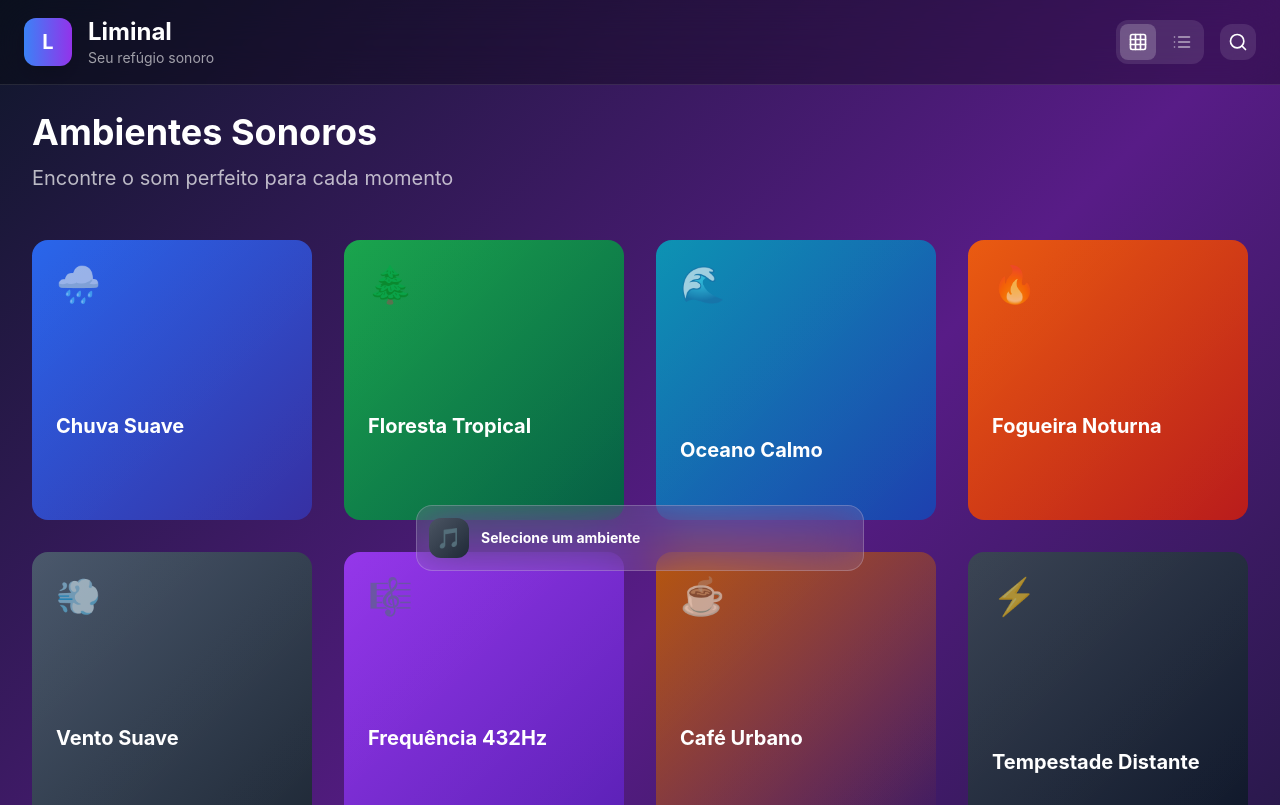
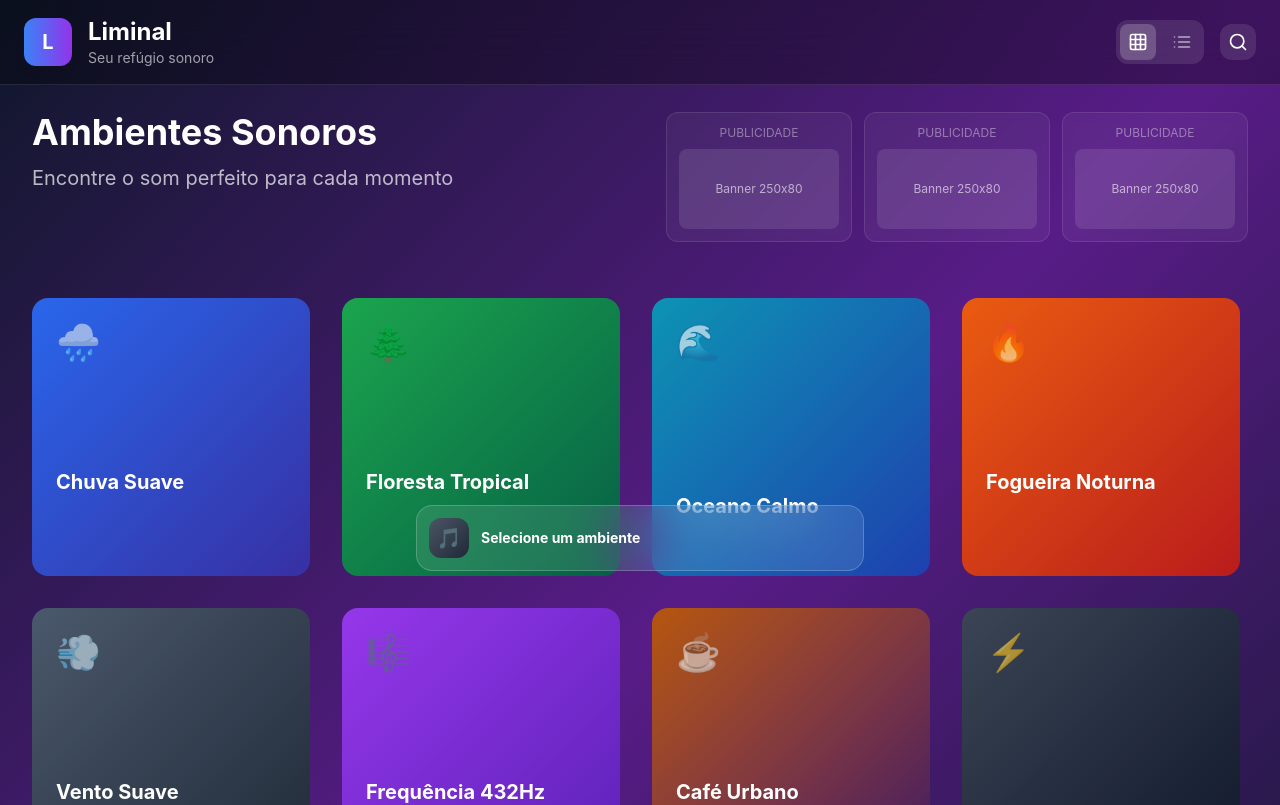
Before and after one commit to gustmtofoli/liminal, a React (Create React App) app: page / in a window 1280 px wide. Shown: the top 805 px of the page. Built offline with nearby package versions, Linux system fonts and the light colour scheme.

Commit message:
feat: ads areas

```diff
--- a/src/App.js
+++ b/src/App.js
@@ -6,7 +6,7 @@ const SoundCardGrid = ({ sound, isActive, onSelect, isPlaying }) => (
   <div
     onClick={() => onSelect(sound)}
     className={`
-      group relative overflow-hidden rounded-2xl cursor-pointer transition-all duration-500 transform hover:scale-105
+      group relative overflow-hidden rounded-2xl cursor-pointer transition-all duration-500 transform hover:scale-[1.02]
       ${isActive ? 'ring-3 ring-blue-400 shadow-2xl shadow-blue-500/25' : 'hover:shadow-xl hover:shadow-black/20'}
       bg-gradient-to-br ${sound.gradient} aspect-square flex flex-col justify-between p-4 sm:p-5 lg:p-6
       before:absolute before:inset-0 before:bg-gradient-to-t before:from-black/30 before:to-transparent before:opacity-0 hover:before:opacity-100 before:transition-opacity before:duration-300
@@ -14,7 +14,7 @@ const SoundCardGrid = ({ sound, isActive, onSelect, isPlaying }) => (
     `}
   >
     <div className="relative z-10 flex justify-between items-start">
-      <div className="text-white/60 text-2xl sm:text-3xl lg:text-4xl group-hover:scale-110 transition-transform duration-300">
+      <div className="text-white/60 text-2xl sm:text-3xl lg:text-4xl group-hover:scale-105 transition-transform duration-300">
         {sound.icon}
       </div>
       {isActive && (
@@ -591,10 +591,10 @@ const FullscreenPlayer = ({ currentSound, isPlaying, onTogglePlay, volume, onVol
       </button>
 
       {/* Player Content */}
-      <div className="relative z-10 max-w-2xl mx-auto text-center px-8">
+      <div className="relative z-10 max-w-2xl mx-auto text-center px-8 -mt-16">
         {/* Sound Icon */}
         <div
-          className={`w-32 h-32 mx-auto mb-8 rounded-full bg-gradient-to-br ${currentSound?.gradient || 'from-purple-600 to-blue-600'} flex items-center justify-center text-6xl shadow-2xl`}
+          className={`w-32 h-32 mx-auto mb-6 rounded-full bg-gradient-to-br ${currentSound?.gradient || 'from-purple-600 to-blue-600'} flex items-center justify-center text-6xl shadow-2xl`}
           style={{
             animation: isPlaying ? 'float 3s ease-in-out infinite' : 'none'
           }}
@@ -603,11 +603,11 @@ const FullscreenPlayer = ({ currentSound, isPlaying, onTogglePlay, volume, onVol
         </div>
 
         {/* Sound Info */}
-        <h1 className="text-white text-4xl font-bold mb-4">{currentSound?.name || 'Ambiente Sonoro'}</h1>
-        <p className="text-white/70 text-xl mb-12">{currentSound?.description || 'Relaxe e aproveite'}</p>
+        <h1 className="text-white text-4xl font-bold mb-3">{currentSound?.name || 'Ambiente Sonoro'}</h1>
+        <p className="text-white/70 text-xl mb-10">{currentSound?.description || 'Relaxe e aproveite'}</p>
 
         {/* Controls */}
-        <div className="flex items-center justify-center gap-6 mb-12">
+        <div className="flex items-center justify-center gap-6 mb-10">
           <button
             onClick={onPreviousSound}
             className="p-4 rounded-full bg-white/20 hover:bg-white/30 transition-all duration-300 transform hover:scale-110"
@@ -645,6 +645,24 @@ const FullscreenPlayer = ({ currentSound, isPlaying, onTogglePlay, volume, onVol
             className="flex-1 h-2 bg-white/20 rounded-lg appearance-none cursor-pointer slider"
           />
           <span className="text-white/70 text-sm w-12">{volume}%</span>
+        </div>
+      </div>
+
+      {/* Ads Area - Bottom of Fullscreen */}
+      <div className="absolute bottom-6 left-6 right-6 z-10">
+        <div className="bg-white/5 backdrop-blur-sm border border-white/10 rounded-xl p-6 text-center max-w-6xl mx-auto">
+          <div className="text-white/40 text-xs mb-4">PUBLICIDADE</div>
+          <div className="flex justify-center gap-4">
+            <div className="bg-white/10 rounded-lg h-24 w-80 flex items-center justify-center">
+              <span className="text-white/60 text-sm">Banner 728x90</span>
+            </div>
+            <div className="bg-white/10 rounded-lg h-24 w-80 flex items-center justify-center">
+              <span className="text-white/60 text-sm">Banner 728x90</span>
+            </div>
+            <div className="bg-white/10 rounded-lg h-24 w-80 flex items-center justify-center">
+              <span className="text-white/60 text-sm">Banner 728x90</span>
+            </div>
+          </div>
         </div>
       </div>
     </div>
@@ -1064,21 +1082,51 @@ const LiminalApp = () => {
           {showSounds && !isPlayerExpanded && (
             <div className={`${isLargeScreen ? 'lg:col-span-3' : 'w-full'} ${!isLargeScreen ? 'mb-32' : ''}`}>
               <div className="mb-8 sm:mb-10 lg:mb-12 text-center sm:text-left">
+                <div className="flex flex-col sm:flex-row sm:items-start sm:justify-between gap-4 sm:gap-6">
+                  {/* Title and Description - Hidden on tablets and below */}
+                  <div className="hidden lg:block">
                     <h2 className="text-white text-2xl sm:text-3xl lg:text-4xl font-bold mb-3">Ambientes Sonoros</h2>
                     <p className="text-white/70 text-base sm:text-lg lg:text-xl">Encontre o som perfeito para cada momento</p>
                   </div>
 
+                  {/* Ads Area - Horizontal for Small Screens */}
+                  {!isLargeScreen && (
+                    <div className="flex gap-3 flex-shrink-0 mx-auto lg:mx-0">
+                      <div className="bg-white/5 backdrop-blur-sm border border-white/10 rounded-xl p-3 text-center">
+                        <div className="text-white/40 text-xs mb-2">PUBLICIDADE</div>
+                        <div className="bg-white/10 rounded-lg h-20 w-40 flex items-center justify-center">
+                          <span className="text-white/60 text-xs">Banner 250x80</span>
+                        </div>
+                      </div>
+
+                      <div className="bg-white/5 backdrop-blur-sm border border-white/10 rounded-xl p-3 text-center">
+                        <div className="text-white/40 text-xs mb-2">PUBLICIDADE</div>
+                        <div className="bg-white/10 rounded-lg h-20 w-40 flex items-center justify-center">
+                          <span className="text-white/60 text-xs">Banner 250x80</span>
+                        </div>
+                      </div>
+
+                      <div className="bg-white/5 backdrop-blur-sm border border-white/10 rounded-xl p-3 text-center hidden lg:block">
+                        <div className="text-white/40 text-xs mb-2">PUBLICIDADE</div>
+                        <div className="bg-white/10 rounded-lg h-20 w-40 flex items-center justify-center">
+                          <span className="text-white/60 text-xs">Banner 250x80</span>
+                        </div>
+                      </div>
+                    </div>
+                  )}
+                </div>
+              </div>
+
+              <div className="overflow-y-auto overflow-x-hidden max-h-[70vh] pr-2 scrollbar-hide pt-2">
+                {viewMode === 'grid' ? (
                   <div className={`
-                transition-all duration-500
-                ${viewMode === 'grid'
-                  ? isLargeScreen
-                    ? 'grid grid-cols-1 sm:grid-cols-2 lg:grid-cols-3 gap-6 lg:gap-8'
-                    : 'grid grid-cols-1 sm:grid-cols-2 lg:grid-cols-3 xl:grid-cols-4 2xl:grid-cols-5 gap-6 lg:gap-8'
-                  : 'space-y-4 max-w-4xl mx-auto'
+                    transition-all duration-500 grid gap-6 lg:gap-8
+                    ${isLargeScreen
+                      ? 'grid-cols-1 sm:grid-cols-2 lg:grid-cols-3'
+                      : 'grid-cols-1 sm:grid-cols-2 lg:grid-cols-3 xl:grid-cols-4 2xl:grid-cols-5'
                     }
                   `}>
                     {filteredSounds.map((sound) => (
-                  viewMode === 'grid' ? (
                       <SoundCardGrid
                         key={sound.id}
                         sound={sound}
@@ -1086,7 +1134,11 @@ const LiminalApp = () => {
                         onSelect={handleSoundSelect}
                         isPlaying={isPlaying && currentSound?.id === sound.id}
                       />
+                    ))}
+                  </div>
                 ) : (
+                  <div className="space-y-4 max-w-4xl mx-auto">
+                    {filteredSounds.map((sound) => (
                       <SoundCardList
                         key={sound.id}
                         sound={sound}
@@ -1094,8 +1146,9 @@ const LiminalApp = () => {
                         onSelect={handleSoundSelect}
                         isPlaying={isPlaying && currentSound?.id === sound.id}
                       />
-                  )
                     ))}
+                  </div>
+                )}
               </div>
             </div>
           )}
@@ -1214,7 +1267,7 @@ const LiminalApp = () => {
           {/* Integrated Player for Large Screens */}
           {isLargeScreen && !isPlayerExpanded && (
             <div className="lg:col-span-1">
-              <div className="sticky top-32">
+              <div className="sticky top-32 space-y-6">
                 <AudioPlayer
                   currentSound={currentSound}
                   isPlaying={isPlaying}
@@ -1230,11 +1283,47 @@ const LiminalApp = () => {
                   sounds={sounds}
                   onSoundSelect={handleSoundSelect}
                 />
+
+                {/* Ads Area */}
+                <div className="bg-white/5 backdrop-blur-sm border border-white/10 rounded-xl p-4 text-center">
+                  <div className="text-white/40 text-xs mb-4">PUBLICIDADE</div>
+                  <div className="space-y-4">
+                    <div className="bg-white/10 rounded-lg h-32 flex items-center justify-center">
+                      <span className="text-white/60 text-sm">Anúncio 300x120</span>
+                    </div>
+                    <div className="bg-white/10 rounded-lg h-48 flex items-center justify-center">
+                      <span className="text-white/60 text-sm">Anúncio 300x180</span>
+                    </div>
+                    <div className="bg-white/10 rounded-lg h-24 flex items-center justify-center">
+                      <span className="text-white/60 text-sm">Banner 300x90</span>
+                    </div>
+                  </div>
+                </div>
               </div>
             </div>
           )}
 
         </div>
+
+        {/* Ads Area Above Footer - Only when carousel is expanded */}
+        {isPlayerExpanded && (
+          <div className="max-w-7xl mx-auto px-4 sm:px-6 lg:px-8 pb-4 pt-12">
+            <div className="bg-white/5 backdrop-blur-sm border border-white/10 rounded-xl p-6 text-center">
+              <div className="text-white/40 text-xs mb-4">PUBLICIDADE</div>
+              <div className="flex justify-center gap-4">
+                <div className="bg-white/10 rounded-lg h-24 w-80 flex items-center justify-center">
+                  <span className="text-white/60 text-sm">Banner 728x90</span>
+                </div>
+                <div className="bg-white/10 rounded-lg h-24 w-80 flex items-center justify-center">
+                  <span className="text-white/60 text-sm">Banner 728x90</span>
+                </div>
+                <div className="bg-white/10 rounded-lg h-24 w-80 flex items-center justify-center">
+                  <span className="text-white/60 text-sm">Banner 728x90</span>
+                </div>
+              </div>
+            </div>
+          </div>
+        )}
       </main>
 
       {/* Floating Player - Only for Small Screens */}
```
Lines whose indentation alone changed are shown as unchanged.
